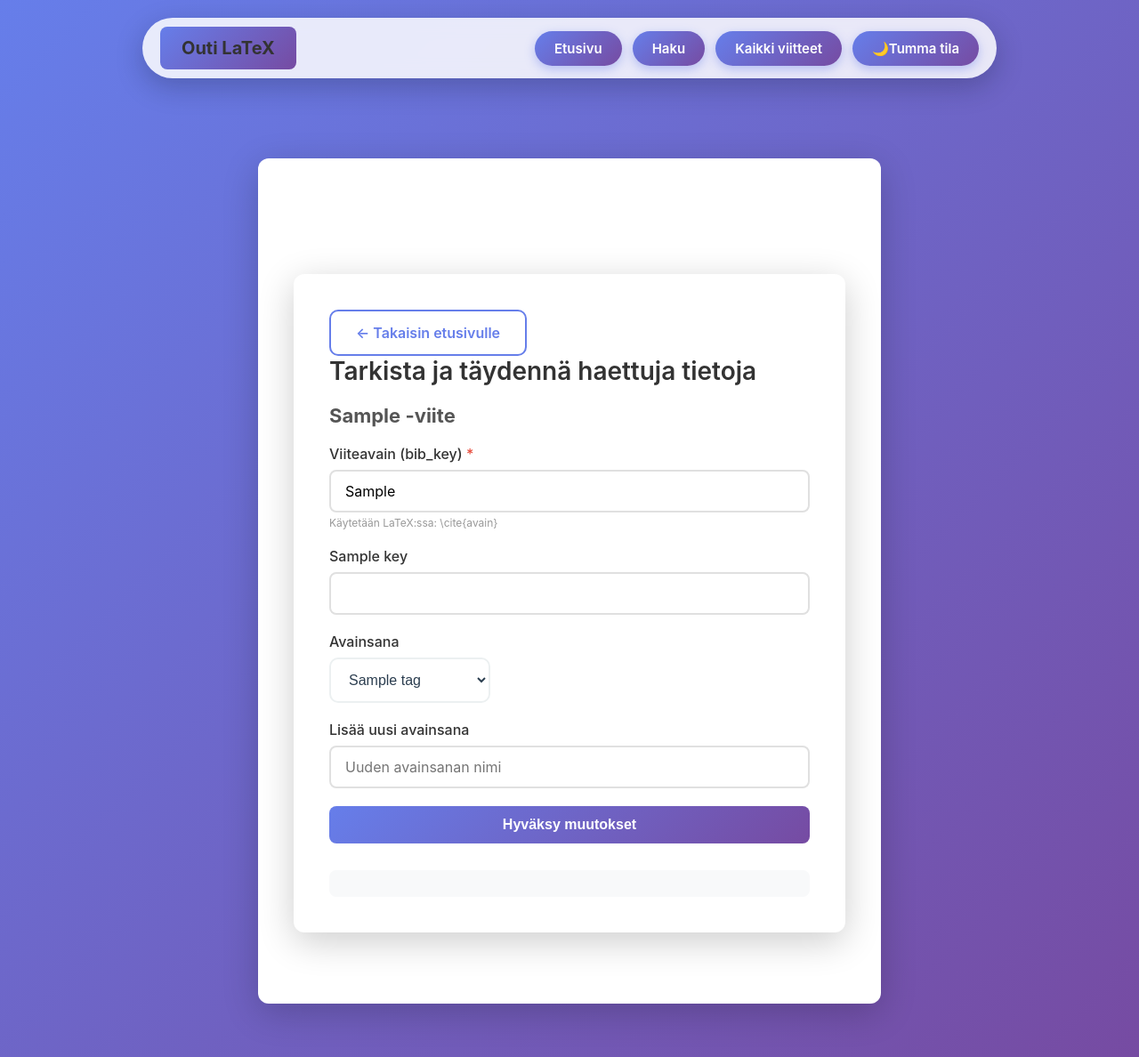
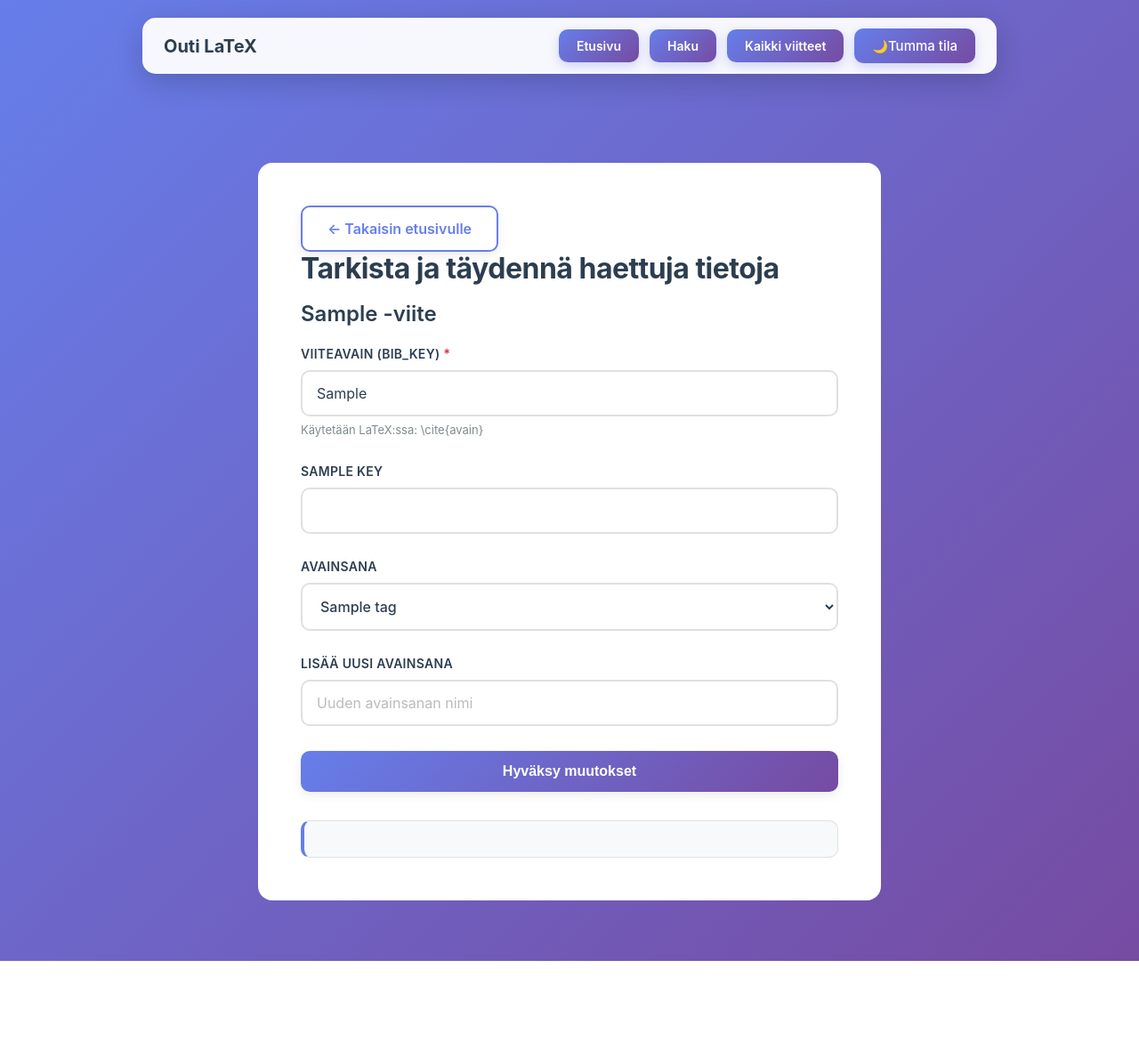
Before and after one commit to leevipun/outi-latex, a Flask app: template src/templates/add_reference.html in a window 1280 px wide. Shown: the whole page at 89% size. After the commit the page ends 1080 px from the top, so only its background shows below. Run offline with Flask 3, Linux system fonts and the light colour scheme; the template is opened without the code that fills it: most values are stand-ins (such as "Sample title", 1, 10 or a date in 2020).

Commit message:
Refactor HTML structure by removing unnecessary container divs in add_reference.html and search.html

```diff
--- a/src/static/styles.css
+++ b/src/static/styles.css
@@ -2,6 +2,22 @@
     margin: 0;
     padding: 0;
     box-sizing: border-box;
+}
+
+:root {
+    --primary-gradient: linear-gradient(135deg, #667eea 0%, #764ba2 100%);
+    --primary-color: #667eea;
+    --secondary-color: #764ba2;
+    --text-dark: #2c3e50;
+    --text-light: #7f8c8d;
+    --border-light: #e0e0e0;
+    --bg-light: #f8f9fa;
+    --success-color: #28a745;
+    --error-color: #dc3545;
+    --info-color: #17a2b8;
+    --shadow-sm: 0 4px 12px rgba(0, 0, 0, 0.08);
+    --shadow-md: 0 8px 24px rgba(0, 0, 0, 0.12);
+    --shadow-lg: 0 16px 40px rgba(0, 0, 0, 0.16);
 }
 
 body {
@@ -9,6 +25,7 @@ body {
     background: linear-gradient(135deg, #667eea 0%, #764ba2 100%);
     min-height: 100vh;
     padding: 20px;
+    color: var(--text-dark);
 }
 
 .search-input-group {
@@ -16,180 +33,237 @@ body {
     gap: 10px;
 }
 
-.no-references{
-    margin-top: 20px;
-    margin-bottom: 20px;
-    padding: 20px;
-    background: #f8f9fa;
-    border-radius: 10px;
-    color: #555;
+.no-references,
+.no-results {
+    margin-top: 24px;
+    margin-bottom: 24px;
+    padding: 24px;
+    background: var(--bg-light);
+    border-radius: 12px;
+    border: 1px solid var(--border-light);
+    color: var(--text-light);
     font-size: 16px;
     text-align: center;
-}
-
-.no-results {
-    margin-top: 20px;
-    margin-bottom: 20px;
-    padding: 20px;
-    background: #f8f9fa;
-    border-radius: 10px;
-    color: #555;
-    font-size: 16px;
-    text-align: center;
+    line-height: 1.5;
 }
 
 .container {
     background: white;
-    border-radius: 12px;
-    box-shadow: 0 10px 40px rgba(0, 0, 0, 0.2);
-    padding: 40px;
+    border-radius: 16px;
+    padding: 48px;
     max-width: 700px;
-    margin: 90px auto 40px;
+    margin: 100px auto 48px;
+    transition: box-shadow 0.3s ease;
+}
+
+.container:hover {
+    box-shadow: var(--shadow-lg);
 }
 
 h1 {
-    color: #333;
-    margin-bottom: 20px;
-    font-size: 28px;
-    font-weight: 600;
+    color: var(--text-dark);
+    margin-bottom: 16px;
+    font-size: 32px;
+    font-weight: 700;
+    letter-spacing: -0.5px;
+    line-height: 1.2;
 }
 
 h2 {
-    color: #555;
-    margin-top: 10px;
+    color: var(--text-dark);
+    margin-top: 12px;
     margin-bottom: 20px;
-    font-size: 22px;
+    font-size: 24px;
+    font-weight: 600;
+    line-height: 1.3;
 }
 
 h3 {
-    margin-bottom: 10px;
-    color: #333;
+    margin-bottom: 12px;
+    color: var(--text-dark);
+    font-size: 18px;
+    font-weight: 600;
+    line-height: 1.3;
 }
 
 .back-link {
-    display: inline-block;
-    color: #667eea;
+    display: inline-flex;
+    align-items: center;
+    gap: 8px;
+    color: var(--primary-color);
     text-decoration: none;
-    margin-bottom: 20px;
-    font-weight: 500;
+    margin-bottom: 24px;
+    font-weight: 600;
+    font-size: 15px;
+    transition: all 0.2s ease;
 }
 
 .back-link:hover {
-    text-decoration: underline;
+    color: var(--secondary-color);
+    transform: translateX(-4px);
 }
 
 .form-group {
-    margin-bottom: 20px;
+    margin-bottom: 28px;
 }
 
 label {
     display: block;
-    color: #333;
-    font-weight: 500;
-    margin-bottom: 8px;
+    color: var(--text-dark);
+    font-weight: 600;
+    margin-bottom: 10px;
+    font-size: 14px;
+    text-transform: uppercase;
+    letter-spacing: 0.3px;
 }
 
 label small {
-    color: #999;
-    font-weight: normal;
+    color: var(--text-light);
+    font-weight: 500;
+    font-size: 13px;
 }
 
 .required {
-    color: #e74c3c;
+    color: var(--error-color);
+    font-weight: 700;
 }
 
-input[type="text"], input[type="number"], textarea {
+input[type="text"],
+input[type="number"],
+textarea,
+select {
     width: 100%;
-    padding: 12px 16px;
-    border: 2px solid #e0e0e0;
-    border-radius: 8px;
+    padding: 14px 16px;
+    border: 2px solid var(--border-light);
+    border-radius: 10px;
     font-size: 16px;
     font-family: inherit;
-    transition: border-color 0.3s ease;
+    transition: all 0.3s ease;
+    background-color: white;
+    color: var(--text-dark);
 }
 
-input:focus, textarea:focus {
+input[type="text"]::placeholder,
+input[type="number"]::placeholder,
+textarea::placeholder {
+    color: #bbb;
+}
+
+input:focus,
+textarea:focus,
+select:focus {
     outline: none;
-    border-color: #667eea;
-    box-shadow: 0 0 0 3px rgba(102, 126, 234, 0.1);
+    border-color: var(--primary-color);
+    box-shadow: 0 0 0 4px rgba(102, 126, 234, 0.1);
+    background-color: #fafbff;
 }
 
 textarea {
     resize: vertical;
+    min-height: 120px;
 }
 
-button {
-    padding: 12px 24px;
-    background: linear-gradient(135deg, #667eea 0%, #764ba2 100%);
+select {
+    cursor: pointer;
+    font-weight: 500;
+    color: var(--text-dark);
+}
+
+select:hover {
+    border-color: var(--primary-color);
+    background-color: #f8f9ff;
+}
+
+/* Buttons */
+button,
+.btn {
+    padding: 14px 28px;
+    background: var(--primary-gradient);
     color: white;
     border: none;
-    border-radius: 8px;
+    border-radius: 10px;
     font-size: 16px;
     font-weight: 600;
     cursor: pointer;
-    transition: transform 0.2s ease, box-shadow 0.2s ease;
+    transition: all 0.2s ease;
+    text-decoration: none;
+    display: inline-flex;
+    align-items: center;
+    justify-content: center;
+    gap: 8px;
+    box-shadow: var(--shadow-sm);
 }
 
-button:hover {
+button:hover,
+.btn:hover {
     transform: translateY(-2px);
-    box-shadow: 0 5px 20px rgba(102, 126, 234, 0.4);
+    box-shadow: 0 6px 20px rgba(102, 126, 234, 0.3);
 }
 
-button:active {
+button:active,
+.btn:active {
     transform: translateY(0);
+    box-shadow: var(--shadow-sm);
 }
 
 .button-secondary {
-    background: #95a5a6;
+    background: #6c757d;
     margin-left: 10px;
 }
 
 .button-secondary:hover {
-    background: #7f8c8d;
-    box-shadow: 0 5px 20px rgba(149, 165, 166, 0.4);
+    background: #5a6268;
+    box-shadow: 0 6px 20px rgba(106, 117, 128, 0.3);
 }
 
 .info-text {
-    color: #999;
+    color: var(--text-light);
     font-size: 14px;
-    margin-top: 30px;
-    padding: 15px;
-    background: #f8f9fa;
-    border-radius: 8px;
+    margin-top: 32px;
+    padding: 20px;
+    background: var(--bg-light);
+    border: 1px solid var(--border-light);
+    border-radius: 10px;
+    border-left: 4px solid var(--primary-color);
+    line-height: 1.6;
 }
 
 .flash-messages {
-    margin-bottom: 20px;
+    margin-bottom: 24px;
 }
 
 .alert {
     padding: 16px 20px;
     border-radius: 10px;
-    margin-bottom: 10px;
+    margin-bottom: 12px;
     overflow: hidden;
     animation: slideIn 0.3s ease forwards, slideOut 0.3s ease 14.7s forwards;
     border-left: 4px solid;
+    display: flex;
+    align-items: flex-start;
+    gap: 12px;
+    position: relative;
 }
 
 .alert-success {
     background-color: #d4edda;
     color: #155724;
     border: 1px solid #c3e6cb;
-    border-left-color: #28a745;
+    border-left-color: var(--success-color);
 }
 
 .alert-error {
     background-color: #f8d7da;
     color: #721c24;
     border: 1px solid #f5c6cb;
-    border-left-color: #dc3545;
+    border-left-color: var(--error-color);
 }
 
 .alert-info {
     background-color: #d1ecf1;
     color: #0c5460;
     border: 1px solid #bee5eb;
-    border-left-color: #17a2b8;
+    border-left-color: var(--info-color);
 }
 
 .alert-dismiss-checkbox {
@@ -242,83 +319,66 @@ button:active {
     }
 }
 
-
 .index-page .container {
     max-width: 800px;
     width: 100%;
 }
 
 .index-page h1 {
-    font-size: 32px;
+    font-size: 36px;
     font-weight: 700;
-    letter-spacing: -0.5px;
+    letter-spacing: -0.8px;
+    margin-bottom: 12px;
 }
 
 .subtitle {
-    color: #7f8c8d;
-    margin-bottom: 40px;
-    font-size: 15px;
+    color: var(--text-light);
+    margin-bottom: 48px;
+    font-size: 16px;
     font-weight: 400;
+    line-height: 1.6;
 }
 
 .index-page .form-group {
     display: flex;
     flex-direction: column;
-    gap: 12px;
-    margin-bottom: 30px;
+    gap: 14px;
+    margin-bottom: 32px;
 }
 
 .index-page label {
-    font-size: 14px;
+    font-size: 13px;
     text-transform: uppercase;
     letter-spacing: 0.5px;
 }
 
-select {
-    padding: 14px 16px;
-    border: 2px solid #ecf0f1;
-    border-radius: 10px;
-    font-size: 16px;
-    background-color: white;
-    cursor: pointer;
-    transition: all 0.3s ease;
-    color: #2c3e50;
-    font-weight: 500;
+.button-group {
+    display: flex;
+    gap: 12px;
+    flex-direction: column;
+    margin-top: 20px;
 }
 
-select:hover {
-    border-color: #667eea;
-    background-color: #f8f9ff;
+.index-page button,
+.index-page .btn {
+    padding: 16px 32px;
+    font-size: 16px;
+    box-shadow: 0 4px 15px rgba(102, 126, 234, 0.25);
+    width: 100%;
 }
 
-select:focus {
-    outline: none;
-    border-color: #667eea;
-    box-shadow: 0 0 0 4px rgba(102, 126, 234, 0.1);
-}
-
-.button-group {
-    display: flex;
-    gap: 10px;
-    flex-direction: column;
-}
-
-.index-page button {
-    padding: 14px 28px;
-    box-shadow: 0 4px 15px rgba(102, 126, 234, 0.3);
-}
-
-.index-page button:hover {
-    transform: translateY(-2px);
-    box-shadow: 0 8px 25px rgba(102, 126, 234, 0.4);
+.index-page button:hover,
+.index-page .btn:hover {
+    transform: translateY(-3px);
+    box-shadow: 0 8px 28px rgba(102, 126, 234, 0.35);
 }
 
 a.btn {
     display: inline-block;
     padding: 14px 28px;
     background: white;
-    color: #667eea;
-    border: 2px solid #667eea;
+    color: var(--primary-color);
+    border: 2px solid var(--primary-color);
     border-radius: 10px;
     font-size: 16px;
     font-weight: 600;
@@ -441,38 +511,33 @@ a.btn:hover {
 
 .helper-text {
     display: block;
-    color: #999;
-    font-size: 12px;
-    margin-top: 4px;
+    color: var(--text-light);
+    font-size: 13px;
+    margin-top: 6px;
+    line-height: 1.5;
 }
 
-a {
-    display: inline-block;
-    padding: 12px 24px;
-    background: linear-gradient(135deg, #667eea 0%, #764ba2 100%);
-    color: white;
-    border: none;
-    border-radius: 8px;
-    font-size: 16px;
-    font-weight: 600;
-    transition: transform 0.2s ease, box-shadow 0.2s ease;
-    text-decoration: none;
+.theme-toggle {
+    cursor: pointer;
 }
-
-a:hover {
-    box-shadow: 0 5px 20px rgba(102, 126, 234, 0.4);
-}
-
 
 .theme-toggle span {
     font-size: 15px;
+    font-weight: 500;
 }
 
 .filter-controls {
     display: flex;
-    gap: 5px;
-    padding-top: 10px;
+    gap: 8px;
+    padding-top: 12px;
     flex-wrap: wrap;
+}
+
+.filter-controls button,
+.filter-controls .btn {
+    padding: 8px 16px;
+    font-size: 14px;
+    box-shadow: var(--shadow-sm);
 }
 
 @media (max-width: 668px) {
@@ -601,29 +699,37 @@ body.dark-mode .alert-dismiss-label {
     z-index: 1000;
     max-width: 960px;
     margin: 0 auto;
-    padding: 10px 20px;
+    padding: 12px 24px;
     display: flex;
     justify-content: space-between;
     align-items: center;
     gap: 16px;
-    border-radius: 999px;
-    background: rgba(255, 255, 255, 0.85);
-    box-shadow: 0 10px 30px rgba(15, 23, 42, 0.25);
+    border-radius: 15px;
+    background: rgba(255, 255, 255, 0.95);
+    box-shadow: 0 10px 30px rgba(15, 23, 42, 0.2);
     backdrop-filter: blur(10px);
-
-    transition: transform 0.25s ease, opacity 0.25s ease;
+    transition: all 0.25s ease;
 }
 
 body.dark-mode .navbar {
-    background: rgba(15, 23, 42, 0.9);
-    box-shadow: 0 10px 30px rgba(0, 0, 0, 0.55);
+    background: rgba(15, 23, 42, 0.85);
+    box-shadow: 0 10px 30px rgba(0, 0, 0, 0.4);
 }
 
 .nav-logo {
     font-weight: 700;
     font-size: 20px;
     text-decoration: none;
-    color: #333;
+    color: var(--text-dark);
+    transition: color 0.2s ease;
+}
+
+.nav-logo:hover {
+    color: var(--primary-color);
+}
+
+body.dark-mode .nav-logo {
+    color: #e5e7eb;
 }
 
 .nav-links {
@@ -636,40 +742,149 @@ body.dark-mode .navbar {
     display: inline-flex;
     align-items: center;
     justify-content: center;
-
-    padding: 10px 22px;
-    border-radius: 999px;
-
-    background: linear-gradient(135deg, #667eea 0%, #764ba2 100%);
+    padding: 10px 20px;
+    border-radius: 10px;
+    background: var(--primary-gradient);
     color: #ffffff;
     border: none;
-
-    font-size: 15px;
+    font-size: 14px;
     font-weight: 600;
     text-decoration: none;
-
-    box-shadow: 0 4px 12px rgba(102, 126, 234, 0.4);
-    transition: transform 0.15s ease, box-shadow 0.15s ease;
+    box-shadow: 0 4px 12px rgba(102, 126, 234, 0.3);
+    transition: all 0.15s ease;
+    cursor: pointer;
 }
 
 .nav-links a:hover {
-    transform: translateY(-1px);
-    box-shadow: 0 6px 18px rgba(102, 126, 234, 0.55);
+    transform: translateY(-2px);
+    box-shadow: 0 6px 18px rgba(102, 126, 234, 0.4);
 }
 
 .nav-links a:active {
     transform: translateY(0);
-    box-shadow: 0 3px 10px rgba(102, 126, 234, 0.35);
+    box-shadow: 0 3px 10px rgba(102, 126, 234, 0.3);
 }
-
 
 body.dark-mode .nav-links a {
     background: linear-gradient(135deg, #4f46e5 0%, #7c3aed 100%);
 }
-
 
 .navbar--hidden {
     transform: translateY(-150%);
     opacity: 0;
     pointer-events: none;
 }
+
+/* Responsive */
+
+@media (max-width: 768px) {
+    .container {
+        padding: 32px 24px;
+        margin: 80px auto 32px;
+        border-radius: 14px;
+    }
+
+    h1 {
+        font-size: 28px;
+    }
+
+    h2 {
+        font-size: 20px;
+    }
+
+    .index-page h1 {
+        font-size: 32px;
+    }
+
+    .subtitle {
+        font-size: 15px;
+        margin-bottom: 36px;
+    }
+
+    .button-group {
+        gap: 10px;
+    }
+
+    .fields-list li {
+        grid-template-columns: 120px 1fr;
+        gap: 12px;
+    }
+
+    .all-page .form-group {
+        flex-direction: column;
+    }
+
+    .all-page select {
+        width: 100%;
+    }
+
+    .navbar {
+        padding: 10px 16px;
+        gap: 12px;
+    }
+
+    .nav-logo {
+        font-size: 18px;
+    }
+
+    .nav-links a {
+        padding: 8px 16px;
+        font-size: 13px;
+    }
+}
+
+@media (max-width: 480px) {
+    body {
+        padding: 12px;
+    }
+
+    .container {
+        padding: 24px 16px;
+        margin: 70px auto 24px;
+    }
+
+    h1 {
+        font-size: 24px;
+    }
+
+    .index-page h1 {
+        font-size: 28px;
+    }
+
+    input[type="text"],
+    input[type="number"],
+    textarea,
+    select,
+    button,
+    .btn {
+        font-size: 16px;
+    }
+
+    .reference-item {
+        padding: 16px;
+        margin-bottom: 16px;
+    }
+
+    .fields-list li {
+        grid-template-columns: 1fr;
+        gap: 4px;
+    }
+
+    .fields-list li strong {
+        display: inline;
+    }
+
+    .fields-list li strong::after {
+        content: ": ";
+    }
+
+    .navbar {
+        top: 12px;
+        padding: 8px 12px;
+        gap: 8px;
+    }
+
+    .nav-links {
+        gap: 6px;
+    }
+}
--- a/src/templates/add_reference.html
+++ b/src/templates/add_reference.html
@@ -4,7 +4,7 @@
 {% block body_class %}add-page{% endblock %}
 
 {% block content %}
-    <div class="container" id="add-reference-container">
+    <div id="add-reference-container">
         <a href="/" id="back-to-home" class="btn">← Takaisin etusivulle</a>
         <h1 id="add-reference-title">
             {% if pre_filled_values %}
--- a/src/templates/search.html
+++ b/src/templates/search.html
@@ -4,7 +4,7 @@
 {% block body_class %}search-page{% endblock %}
 
 {% block content %}
-    <div class="container">
+    <div>
         <h1 id="page-title">Outi LaTeX</h1>
         <p class="subtitle" id="page-subtitle">Hallitse viitteesi helposti</p>
 
```
Also changed, not shown: other parts of src/static/styles.css (+113 -67 lines).
